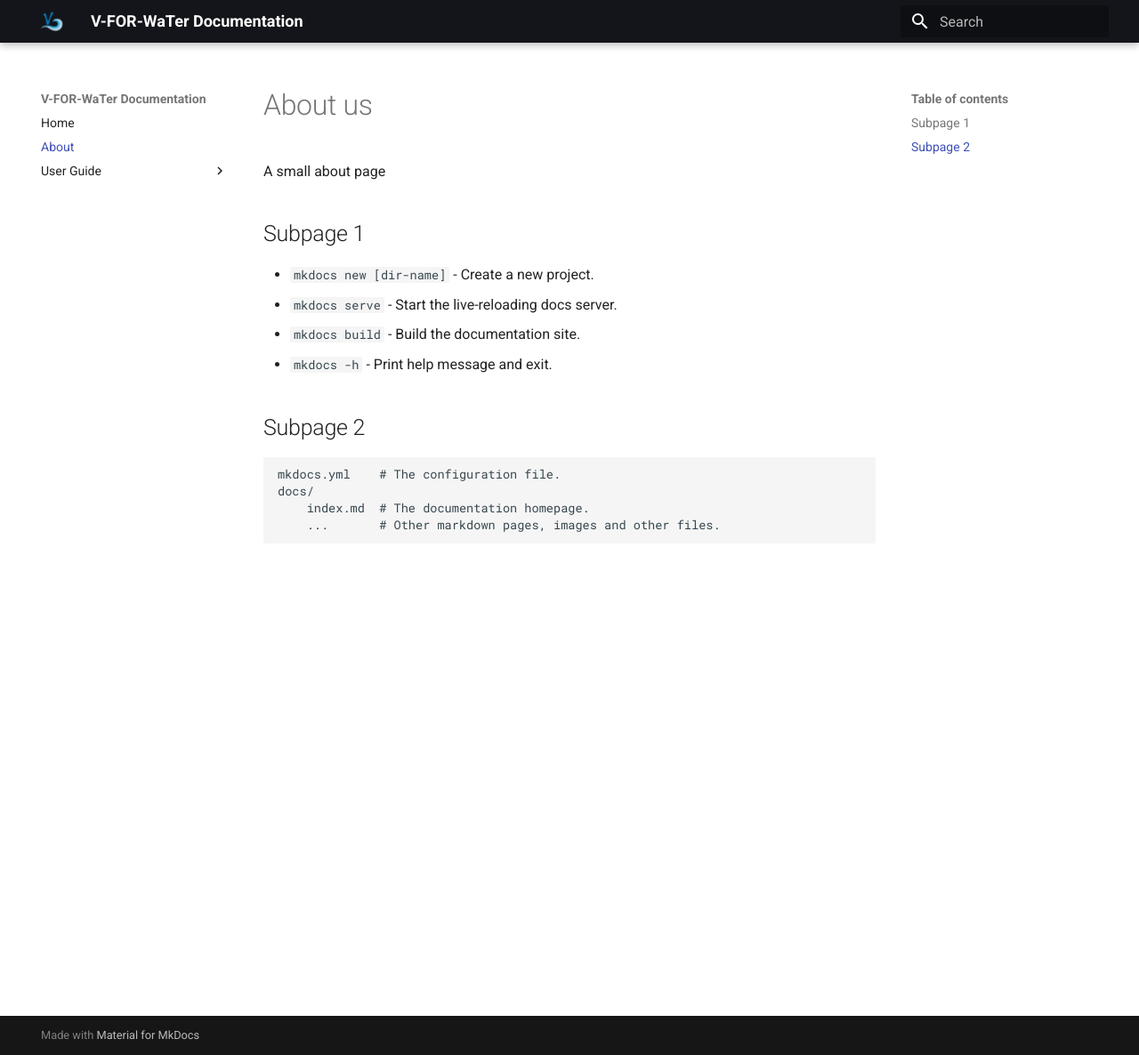
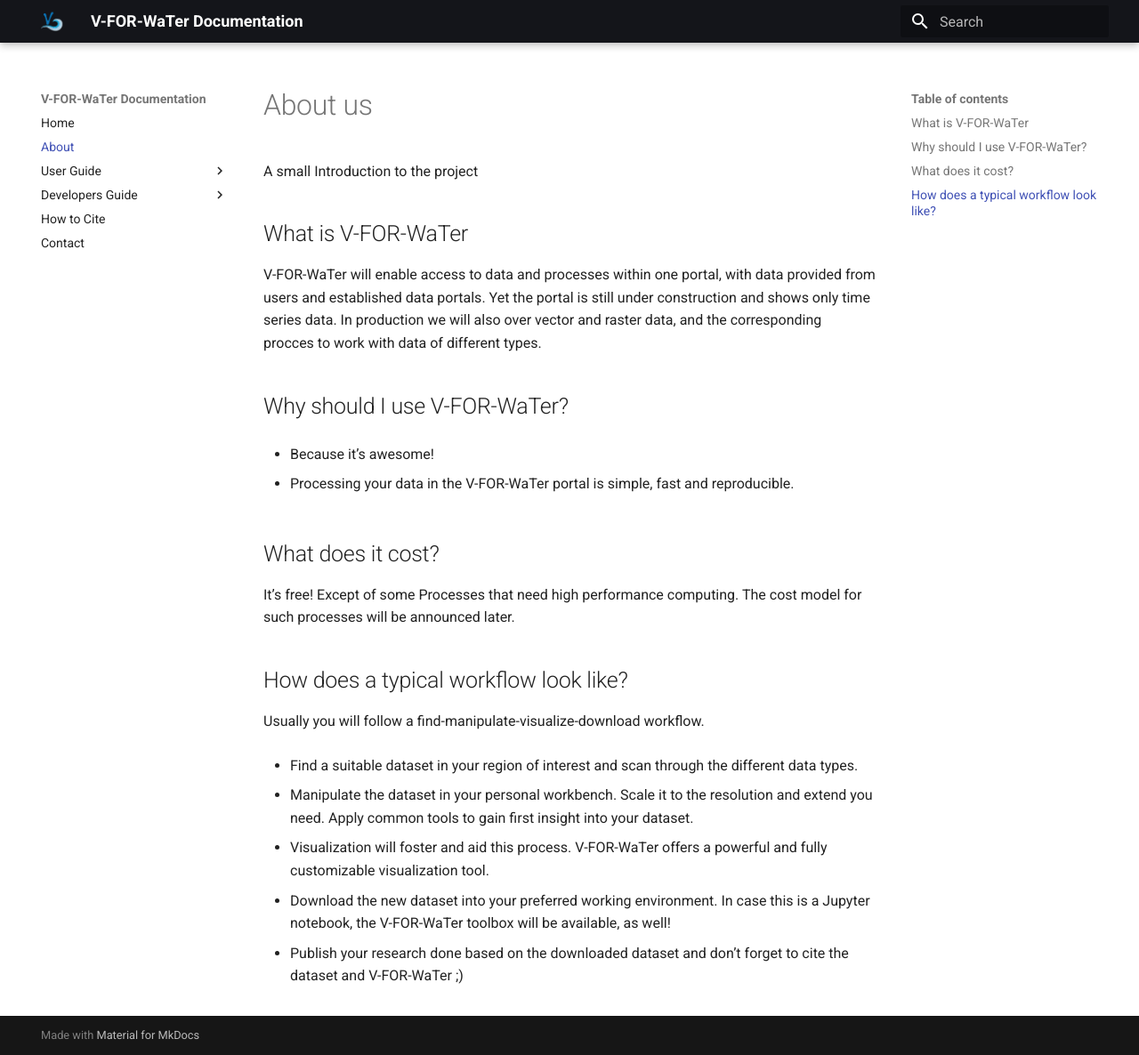
Before and after one commit to VForWaTer/vforwater-documentation, an MkDocs documentation site: the page built from docs/about.md, in a window 1280 px wide and 1186 px high. Shown: the whole window at 89% size. Built offline with MkDocs 1.6.1 and Material for MkDocs 9.7.7, drawn with Linux system fonts in a browser that asks for light colours.

Commit message:
add some empty pages as example

```diff
--- a/docs/about.md
+++ b/docs/about.md
@@ -1,18 +1,32 @@
 # About us
 
-A small about page
+A small Introduction to the project
 
 
-## Subpage 1
+## What is V-FOR-WaTer
 
-* `mkdocs new [dir-name]` - Create a new project.
-* `mkdocs serve` - Start the live-reloading docs server.
-* `mkdocs build` - Build the documentation site.
-* `mkdocs -h` - Print help message and exit.
+V-FOR-WaTer will enable access to data and processes within one portal, with data provided from users and established data portals. Yet the portal is still under construction and shows only time series data. In production we will also over vector and raster data, and the corresponding procces to work with data of different types.
 
-## Subpage 2
+## Why should I use V-FOR-WaTer?
 
-    mkdocs.yml    # The configuration file.
-    docs/
-        index.md  # The documentation homepage.
-        ...       # Other markdown pages, images and other files.
+- Because it’s awesome!
+
+- Processing your data in the V-FOR-WaTer portal is simple, fast and reproducible.
+
+## What does it cost?
+
+It’s free! Except of some Processes that need high performance computing. The cost model for such processes will be announced later.
+
+## How does a typical workflow look like?
+
+Usually you will follow a find-manipulate-visualize-download workflow.
+
+- Find a suitable dataset in your region of interest and scan through the different data types.
+
+- Manipulate the dataset in your personal workbench. Scale it to the resolution and extend you need. Apply common tools to gain first insight into your dataset.
+
+- Visualization will foster and aid this process. V-FOR-WaTer offers a powerful and fully customizable visualization tool.
+
+- Download the new dataset into your preferred working environment. In case this is a Jupyter notebook, the V-FOR-WaTer toolbox will be available, as well!
+
+- Publish your research done based on the downloaded dataset and don’t forget to cite the dataset and V-FOR-WaTer ;)
--- a/mkdocs.yml
+++ b/mkdocs.yml
@@ -14,6 +14,12 @@ nav:
     - About: about.md
     - User Guide:
         - Getting Started: user-guide/getting-started.md
-        - Installation: user-guide/installation.md
+        - Accessing Data: user-guide/accessing-data.md
         - Configuration: user-guide/configuration.md
         - Advanced Usage: user-guide/advanced-usage.md
+    - Developers Guide:
+        - Project Structure: user-guide/project-structure.md
+        - Tools Architecture: user-guide/tools.md
+        - How to add tools: user-guide/adding-tools.md
+    - How to Cite: how-to-cite.md
+    - Contact: contact.md
```
Also changed, not shown: docs/index.md (+2 -16 lines), docs/user-guide/getting-started.md (+8 -0 lines), docs/developer-guide/adding-tools.md (added), docs/developer-guide/how-to-cite.md (added), docs/developer-guide/project-structure.md (added), docs/developer-guide/tools.md (added), docs/user-guide/accessing-data.md (added).
